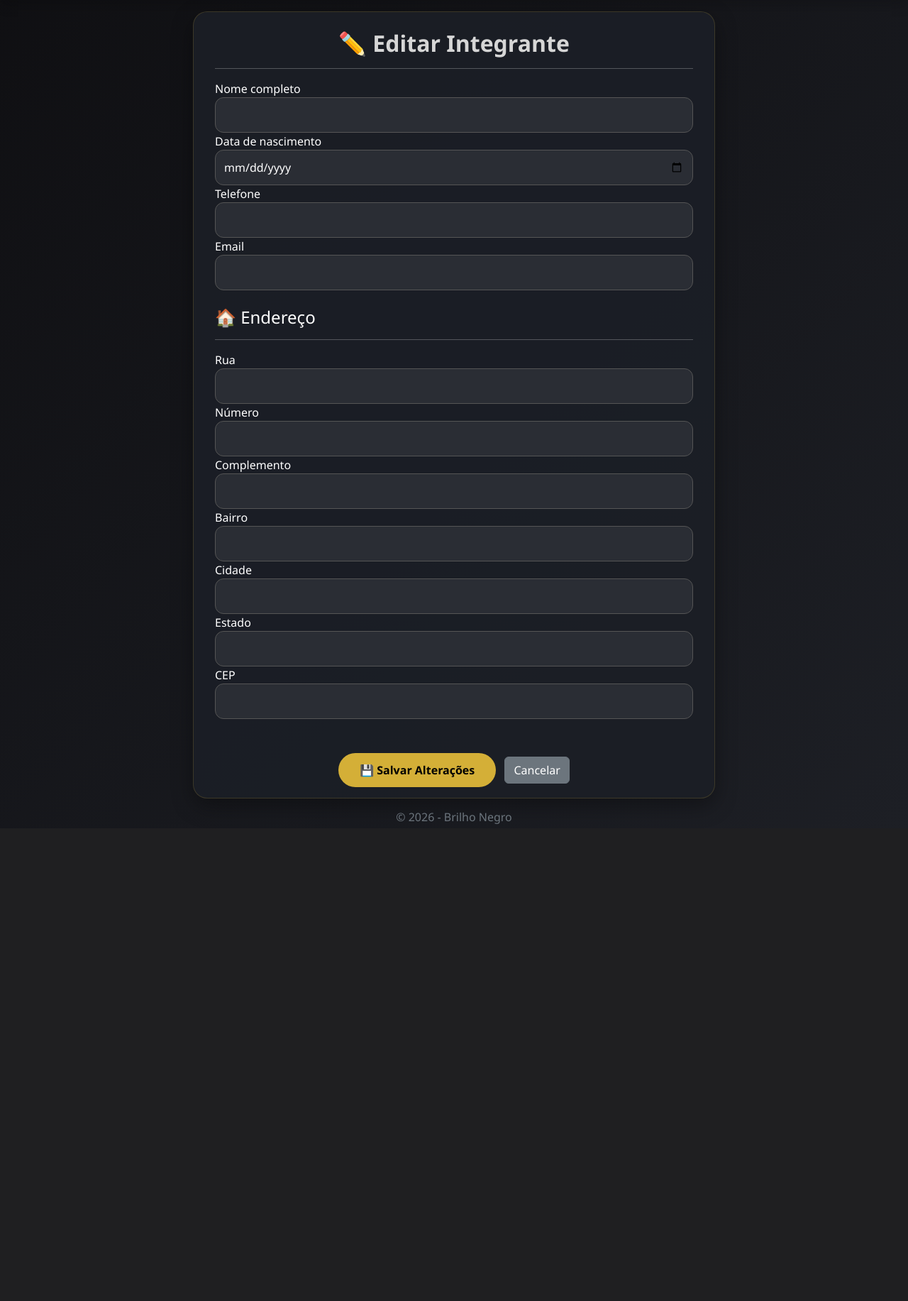
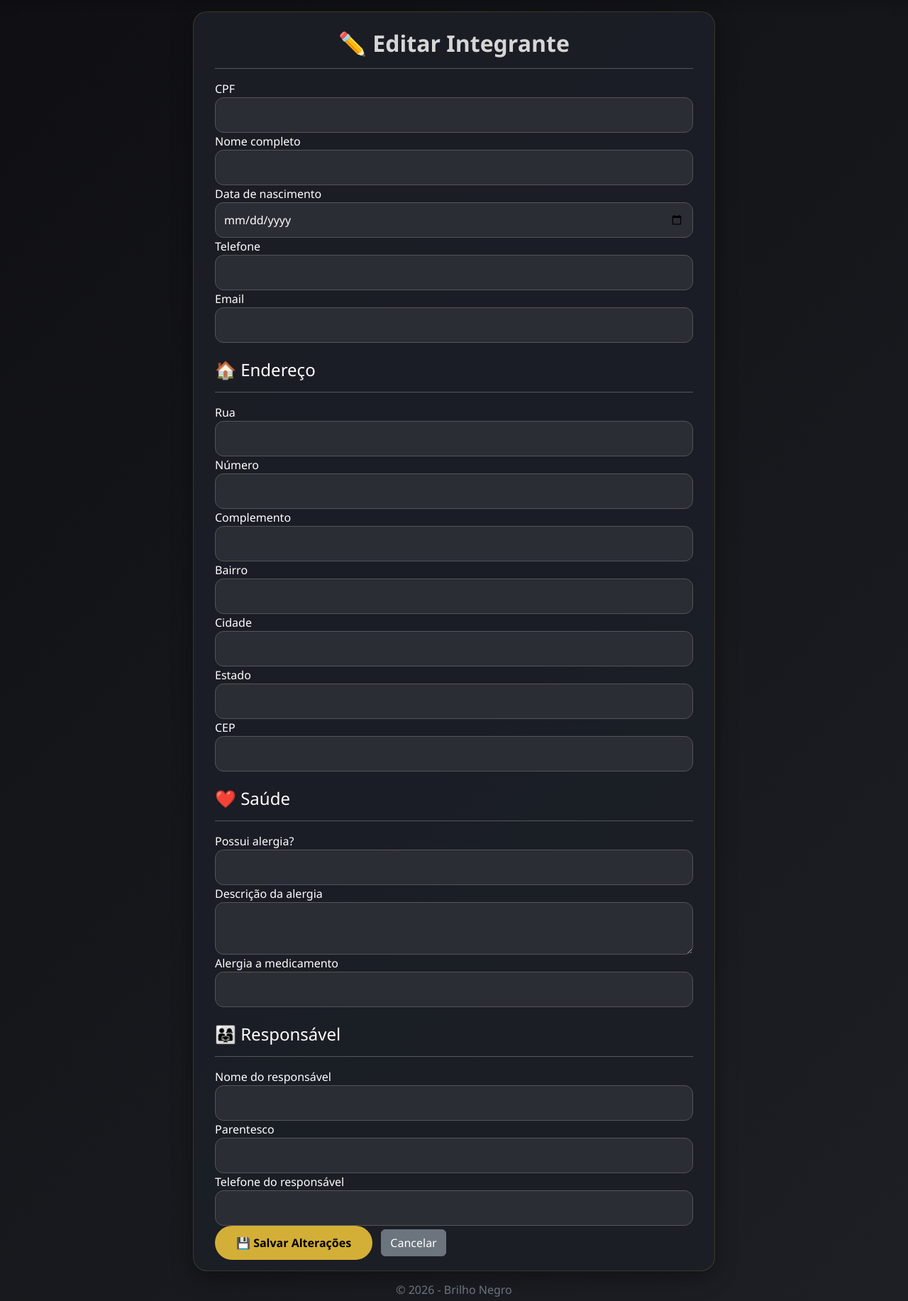
Before and after one commit to jadsonjr2011/sgi-brilho-negro, a Flask app: template templates/admin/editar.html in a window 1280 px wide. Shown: the part 87-1920 px from the top of the page at 71% size. Before the commit the page ends 1248 px from the top, so only its background shows below. Run offline with Flask 3, Linux system fonts and the light colour scheme; the template is opened without the code that fills it, so the values that code supplies are empty.

Commit message:
Atualiza exportacao Excel com dados completos dos integrantes

```diff
--- a/app.py
+++ b/app.py
@@ -10,6 +10,7 @@ from zoneinfo import ZoneInfo
 from database import SessionLocal
 from sqlalchemy import text
 from werkzeug.security import check_password_hash
+from reportlab.lib import colors
 
 
 app = Flask(__name__)
@@ -306,6 +307,16 @@ def editar_integrante(id):
                 data_nascimento=:data_nascimento,
                 telefone=:telefone,
                 email=:email,
+                cpf=:cpf,
+
+                possui_alergia=:possui_alergia,
+                descricao_alergia=:descricao_alergia,
+                alergia_medicamento=:alergia_medicamento,
+
+                responsavel=:responsavel,
+                parentesco=:parentesco,
+                telefone_responsavel=:telefone_responsavel,
+
                 rua=:rua,
                 numero=:numero,
                 complemento=:complemento,
@@ -319,8 +330,16 @@ def editar_integrante(id):
             {
                 "nome": request.form["nome"],
                 "data_nascimento": request.form["data_nascimento"],
+                "possui_alergia": request.form["possui_alergia"],
+                "descricao_alergia": request.form["descricao_alergia"],
+                "alergia_medicamento": request.form["alergia_medicamento"],
+
+                "responsavel": request.form["responsavel"],
+                "parentesco": request.form["parentesco"],
+                "telefone_responsavel": request.form["telefone_responsavel"],
                 "telefone": request.form["telefone"],
                 "email": request.form["email"],
+                "cpf": request.form["cpf"],
                 "rua": request.form["rua"],
                 "numero": request.form["numero"],
                 "complemento": request.form["complemento"],
@@ -1092,59 +1111,94 @@ def exportar_pdf():
     # TABELA
     # ==============================
 
+    from reportlab.lib.styles import ParagraphStyle
+
+
+    estilo_tabela = ParagraphStyle(
+        "Tabela",
+        parent=estilos["Normal"],
+        fontSize=8,
+        leading=10
+    )
+
 
     dados = [
 
         [
-            "Código",
-            "Integrante",
-            "CPF",
-            "Data nascimento",
-            "Cidade/UF",
-            "Status"
+            Paragraph("Código", estilo_tabela),
+            Paragraph("Integrante", estilo_tabela),
+            Paragraph("CPF", estilo_tabela),
+            Paragraph("Data nascimento", estilo_tabela),
+            Paragraph("Cidade/UF", estilo_tabela),
+            Paragraph("Status", estilo_tabela)
         ]
 
     ]
 
+
     for pessoa in integrantes:
 
+        data_nascimento = datetime.strptime(
+            pessoa["data_nascimento"],
+            "%Y-%m-%d"
+        ).strftime("%d/%m/%Y")
+
+
         dados.append(
-        [
-            pessoa["codigo_integrante"],
-            pessoa["nome"].title(),
-            pessoa["cpf"],
-            datetime.strptime(
-                pessoa["data_nascimento"],
-                "%Y-%m-%d"
-            ).strftime("%d/%m/%Y"),
-            f'{pessoa["cidade"]}/{pessoa["estado"]}',
-            pessoa["status"]
-        ]
+            [
+                Paragraph(
+                    str(pessoa["codigo_integrante"]),
+                    estilo_tabela
+                ),
+
+                Paragraph(
+                    pessoa["nome"].title(),
+                    estilo_tabela
+                ),
+
+                Paragraph(
+                    pessoa["cpf"],
+                    estilo_tabela
+                ),
+
+                Paragraph(
+                    data_nascimento,
+                    estilo_tabela
+                ),
+
+             Paragraph(
+                    f'{pessoa["cidade"]}/{pessoa["estado"]}',
+                    estilo_tabela
+                ),
+
+                Paragraph(
+                    pessoa["status"],
+                    estilo_tabela
+                )
+            ]
         )
 
-
-    from reportlab.lib import colors
 
 
     tabela = Table(
         dados,
         colWidths=[
-            65,
-            150,
-            90,
-            80,
-            100,
-            65
-        ]
+            55,   # código
+            150,  # nome
+            85,   # cpf
+            75,   # nascimento
+            95,   # cidade
+            55    # status
+        ],
+        repeatRows=1
     )
+
 
     tabela.setStyle(
 
         TableStyle(
 
             [
-
-                # grade
 
                 (
                     "GRID",
@@ -1154,16 +1208,12 @@ def exportar_pdf():
                     colors.grey
                 ),
 
-
-                # cabeçalho
-
                 (
                     "BACKGROUND",
                     (0,0),
                     (-1,0),
                     colors.lightgrey
                 ),
-
 
                 (
                     "FONTNAME",
@@ -1172,7 +1222,6 @@ def exportar_pdf():
                     "Helvetica-Bold"
                 ),
 
-
                 (
                     "ALIGN",
                     (0,0),
@@ -1180,22 +1229,11 @@ def exportar_pdf():
                     "CENTER"
                 ),
 
-
-                # status centralizado
-
-                (
-                    "ALIGN",
-                    (3,1),
-                    (3,-1),
-                    "CENTER"
-                ),
-
-
                 (
                     "VALIGN",
                     (0,0),
                     (-1,-1),
-                    "MIDDLE"
+                    "TOP"
                 )
 
             ]
@@ -1253,16 +1291,24 @@ def exportar_excel():
     integrantes = db.execute(
         text("""
             SELECT
-                codigo_integrante,
-                nome,
-                cpf,
-                data_nascimento,
-                telefone,
-                email,
-                cidade,
-                estado,
-                status,
-                data_cadastro
+            codigo_integrante,
+            nome,
+            cpf,
+            data_nascimento,
+            telefone,
+            email,
+            endereco,
+            cidade,
+            estado,
+            possui_alergia,
+            descricao_alergia,
+            responsavel,
+            parentesco,
+            telefone_responsavel,
+            calcado,
+            status,
+            data_cadastro,
+            calcado
 
             FROM integrantes
 
@@ -1294,8 +1340,15 @@ def exportar_excel():
         "Data Nascimento",
         "Telefone",
         "Email",
+        "Endereço",
         "Cidade",
         "Estado",
+        "Possui Alergia",
+        "Descrição Alergia",
+        "Responsável",
+        "Parentesco",
+        "Telefone Responsável",
+        "Tamanho Calçado",
         "Status",
         "Data Cadastro"
 
@@ -1326,8 +1379,15 @@ def exportar_excel():
             pessoa["data_nascimento"],
             pessoa["telefone"],
             pessoa["email"],
+            pessoa["endereco"],
             pessoa["cidade"],
             pessoa["estado"],
+            pessoa["possui_alergia"],
+            pessoa["descricao_alergia"],
+            pessoa["responsavel"],
+            pessoa["parentesco"],
+            pessoa["telefone_responsavel"],
+            pessoa["calcado"],
             pessoa["status"],
             pessoa["data_cadastro"]
 
--- a/templates/admin/editar.html
+++ b/templates/admin/editar.html
@@ -26,6 +26,15 @@ Editar Integrante
 
 
 <form method="POST">
+
+<label>
+CPF
+</label>
+
+<input
+class="form-control"
+name="cpf"
+value="{{ integrante.cpf or '' }}"
 
 
 <label>
@@ -147,7 +156,75 @@ class="form-control"
 name="cep"
 value="{{ integrante.cep }}">
 
+<h4 class="mt-4">
+❤️ Saúde
+</h4>
 
+<hr>
+
+
+<label>
+Possui alergia?
+</label>
+
+<input
+class="form-control"
+name="possui_alergia"
+value="{{ integrante.possui_alergia or '' }}">
+
+
+<label>
+Descrição da alergia
+</label>
+
+<textarea
+class="form-control"
+name="descricao_alergia">{{ integrante.descricao_alergia or '' }}</textarea>
+
+<label>
+Alergia a medicamento
+</label>
+
+<input
+class="form-control"
+name="alergia_medicamento"
+value="{{ integrante.alergia_medicamento }}">
+
+<h4 class="mt-4">
+👨‍👩‍👧 Responsável
+</h4>
+
+<hr>
+
+
+<label>
+Nome do responsável
+</label>
+
+<input
+class="form-control"
+name="responsavel"
+value="{{ integrante.responsavel or '' }}"
+
+
+<label>
+Parentesco
+</label>
+
+<input
+class="form-control"
+name="parentesco"
+value="{{ integrante.parentesco or '' }}"
+
+
+<label>
+Telefone do responsável
+</label>
+
+<input
+class="form-control"
+name="telefone_responsavel"
+value="{{ integrante.telefone_responsavel or '' }}"
 
 <div class="text-center mt-5">
 
```
Also changed, not shown: requirements.txt (+4 -25 lines), templates/admin/ficha.html (+82 -11 lines).
